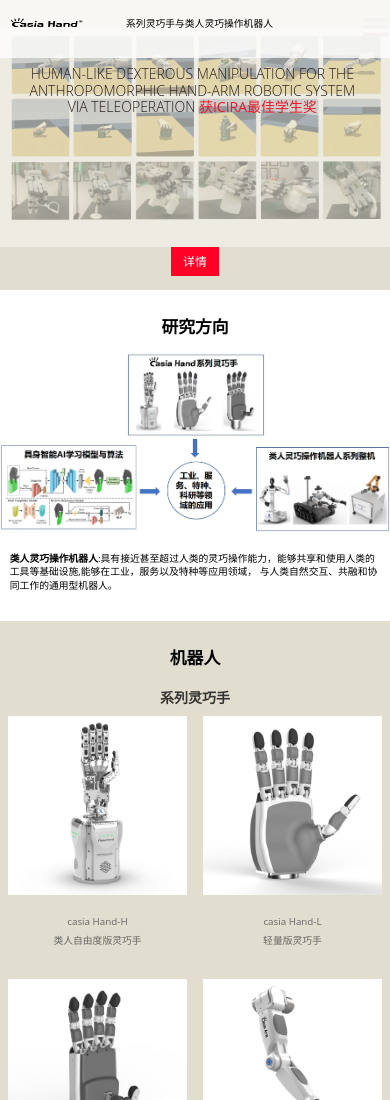
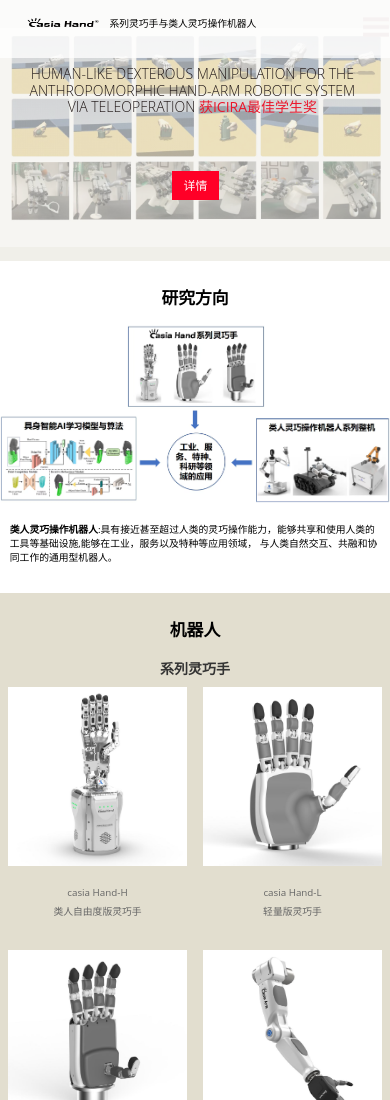
Before and after one commit to joannanananana/CasiaHand.Github.io, a plain HTML site: page index.html in a window 390 px wide. Shown: the top 1100 px of the page. Drawn offline with Linux system fonts and the light colour scheme; a script that the page names is missing; a web font is replaced by a local one.

Commit message:
Update style.css

```diff
--- a/css/style.css
+++ b/css/style.css
@@ -49,7 +49,7 @@ body {
   background-size: 100% auto;
   /* min-height: 723px; */
   padding-top: 0;
-  background-color: #E2DECF;
+  background-color: #F0EFE9;
   position: relative;
 }
 
@@ -166,6 +166,8 @@ body {
 
 .slider {
   position: relative;
+  top:0;
+  width: 100%;
   text-align: center;
 }
 
@@ -350,7 +352,18 @@ a.button1 {
   color: #fff;
   text-decoration: none;
   text-transform: capitalize;
+  position: absolute;
+  top:40em;
+  left:47%
 }
+@media(max-width:640px){
+  a.button1 {
+    position: absolute;
+    top:12em;
+    left:44%;
+  }
+}
+
 
 a.button1:hover {
   background: #0e83cd;
@@ -368,7 +381,7 @@ a.button1:hover {
 }
 
 /* Shutter In Horizontal */
-.hvr-shutter-in-horizontal {
+/* .hvr-shutter-in-horizontal {
   display: inline-block;
   vertical-align: middle;
   -webkit-transform: translateZ(0);
@@ -383,13 +396,13 @@ a.button1:hover {
   transition-property: color;
   -webkit-transition-duration: 0.3s;
   transition-duration: 0.3s;
-}
+} */
 
-.hvr-shutter-in-horizontal:before {
+/* .hvr-shutter-in-horizontal:before {
   content: "";
   position: absolute;
-  z-index: -1;
-  top: 0;
+  z-index: 1000000;
+  top: -1em;
   bottom: 0;
   left: 0;
   right: 0;
@@ -404,7 +417,7 @@ a.button1:hover {
   transition-duration: 0.3s;
   -webkit-transition-timing-function: ease-out;
   transition-timing-function: ease-out;
-}
+} */
 
 .hvr-shutter-in-horizontal:hover,
 .hvr-shutter-in-horizontal:focus,
@@ -528,8 +541,8 @@ button:hover {
 
 @media (max-width: 640px){
   .gallery3  img{
-    width: 8.8em;
-    height: 6.3em;
+    width: 10em;
+    height: 7em;
   }
 }
 
@@ -1037,7 +1050,7 @@ button:hover {
   float: left;
   width: 30%;
   display: flex;
-  justify-content: space-between;
+  justify-content: center;
 }
 .header-left-paper {
   float: left;
@@ -1051,7 +1064,7 @@ button:hover {
     float: left;
     width: 70%;
     display: flex;
-    justify-content: space-between;
+    justify-content: center;
   }
   .header-left-paper {
     float: left;
```
